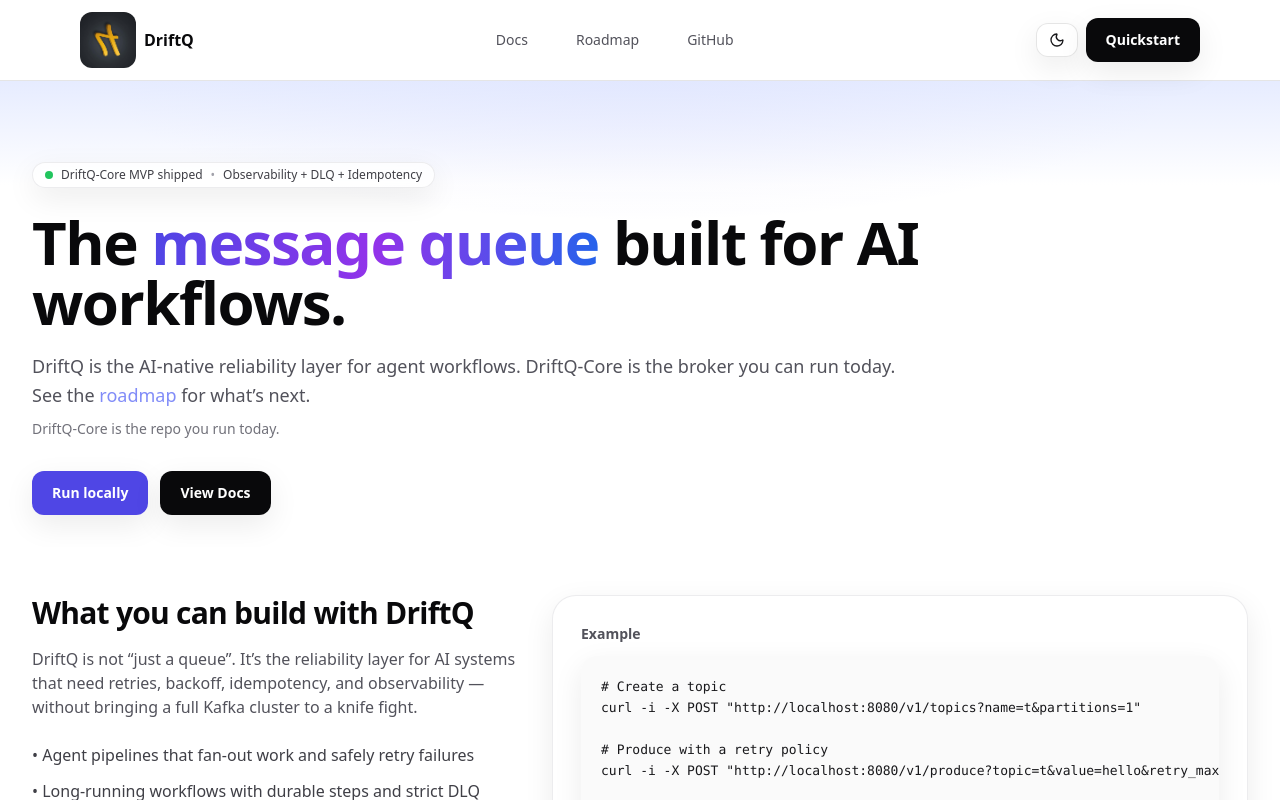
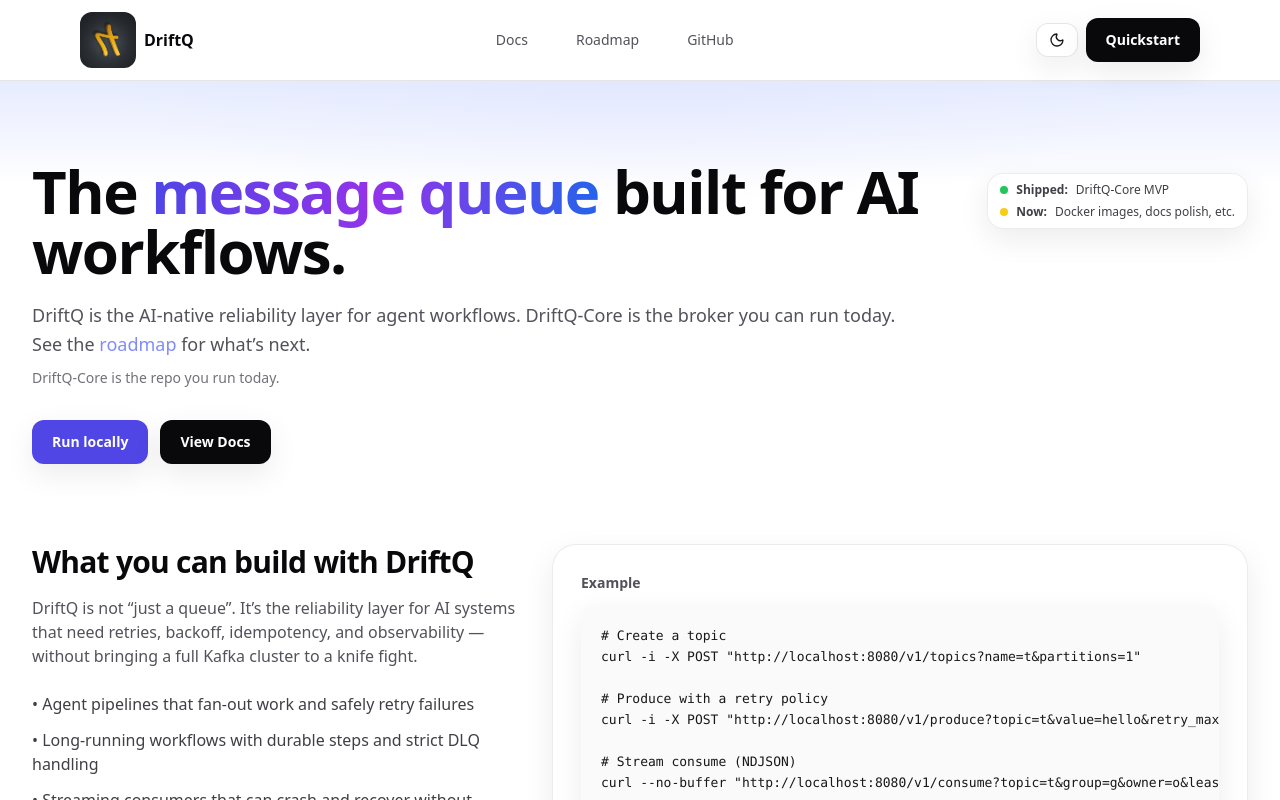
Before and after one commit to driftq-org/driftq-site, a Next.js app: page / in a window 1280 px wide. Shown: the top 800 px of the page. Built offline with nearby package versions, Linux system fonts and the light colour scheme.

Commit message:
Move progress bar to the right

```diff
--- a/app/page.tsx
+++ b/app/page.tsx
@@ -17,6 +17,24 @@
   </code>
 );
 
+const ProgressBox = () => (
+  <div className="w-fit rounded-2xl border border-zinc-200/70 bg-white/70 px-3 py-2 text-xs text-zinc-700 shadow-soft backdrop-blur dark:border-white/10 dark:bg-zinc-950/60 dark:text-zinc-200">
+    <div className="flex flex-col gap-1.5">
+      <div className="inline-flex items-center gap-2">
+        <span className="h-2 w-2 rounded-full bg-green-500" />
+        <span className="font-semibold">Shipped:</span>
+        <span>DriftQ-Core MVP</span>
+      </div>
+
+      <div className="inline-flex items-center gap-2">
+        <span className="h-2 w-2 rounded-full bg-yellow-400" />
+        <span className="font-semibold">Now:</span>
+        <span>Docker images, docs polish, etc.</span>
+      </div>
+    </div>
+  </div>
+);
+
 const HomePage = () => (
   <main>
     <section className="relative overflow-hidden">
@@ -24,15 +42,9 @@
       <div className="absolute inset-x-0 top-0 -z-10 h-52 bg-gradient-to-b from-indigo-100/80 via-white/40 to-transparent dark:from-indigo-500/10 dark:via-zinc-950/20" />
 
       <div className={`${containerCls} pt-14 pb-6 sm:pt-20 sm:pb-8`}>
+        <div className="flex flex-col gap-6 lg:flex-row lg:items-start">
           <div className="max-w-4xl">
-          <div className="inline-flex items-center gap-2 rounded-full border border-zinc-200/70 bg-white/70 px-3 py-1 text-xs text-zinc-700 shadow-soft backdrop-blur dark:border-white/10 dark:bg-zinc-950/60 dark:text-zinc-200">
-            <span className="h-2 w-2 rounded-full bg-green-500" />
-            DriftQ-Core MVP shipped
-            <span className="text-zinc-400 dark:text-zinc-500">•</span>
-            Observability + DLQ + Idempotency
-          </div>
-
-          <h1 className="mt-6 text-4xl font-black tracking-tight text-zinc-950 sm:text-6xl dark:text-white">
+            <h1 className="mt-0 text-4xl font-black tracking-tight text-zinc-950 sm:text-6xl dark:text-white">
               The <GradientWord>message queue</GradientWord> built for AI workflows.
             </h1>
 
@@ -59,6 +71,11 @@
               <Button href="/docs" variant="primary" className="hidden sm:inline-flex">
                 View Docs
               </Button>
+            </div>
+          </div>
+
+          <div className="lg:ml-auto lg:pt-3">
+            <ProgressBox />
           </div>
         </div>
       </div>
```
Lines whose indentation alone changed are shown as unchanged.
